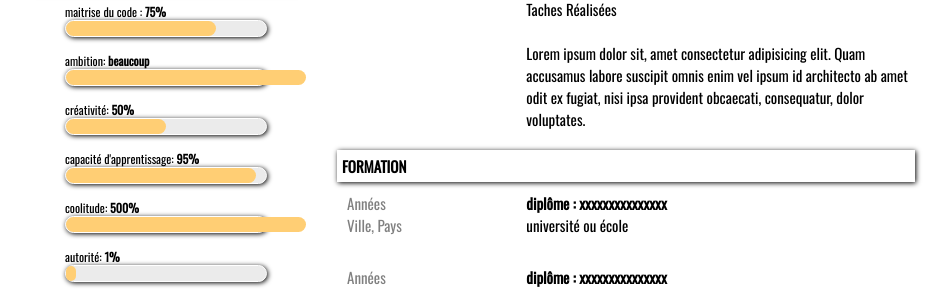
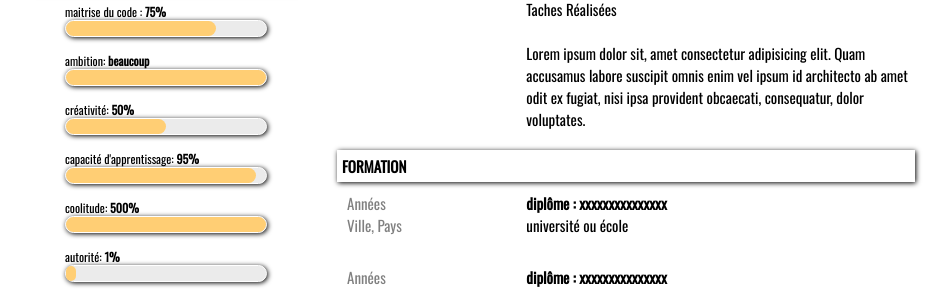
Before and after one commit to RuneCodeur/APF-01---apprendre-html-et-css--CV, a plain HTML site: page CV.html in a window 1280 px wide. Shown: the part 761-1050 px from the top of the page, without its empty margins (165-1116 px from the left). Drawn offline with nearby package versions, Linux system fonts and the light colour scheme.

Commit message:
correctif visuel

```diff
--- a/CV.html
+++ b/CV.html
@@ -47,7 +47,7 @@
                     <div class="progress-bar"><div style="width: 75%;"></div></div>
 
                     <p> ambition: <span>beaucoup</span></p>
-                    <div class="progress-bar"><div style="width: 120%;"></div></div>
+                    <div class="progress-bar"><div style="width: 100%;"></div></div>
 
                     <p> créativité: <span>50%</span></p>
                     <div class="progress-bar"><div style="width: 50%;"></div></div>
@@ -56,7 +56,7 @@
                     <div class="progress-bar"><div style="width: 95%;"></div></div>
 
                     <p> coolitude: <span>500%</span></p>
-                    <div class="progress-bar"><div style="width: 120%;"></div></div>
+                    <div class="progress-bar"><div style="width: 100%;"></div></div>
 
                     <p> autorité: <span>1%</span></p>
                     <div class="progress-bar"><div style="width: 5%;"></div></div>
```
Also changed, not shown: contact.html (+2 -2 lines), index.html (+2 -2 lines), portfolio.html (+2 -2 lines).
